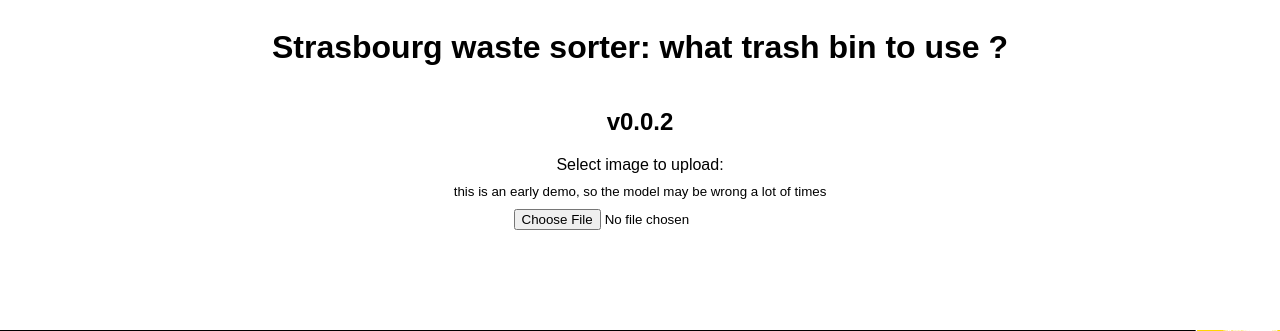
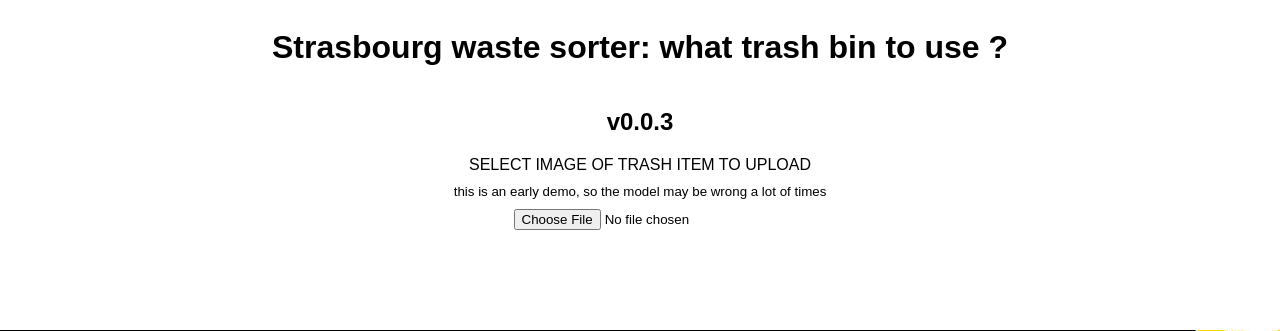
Before and after one commit to yactouat/SWS_waste-sorter, a Flask app: page / in a window 1280 px wide; the page is wider, and only the part inside the window is pictured. Shown: the top 331 px of that part. Run offline with Flask 3, Linux system fonts and the light colour scheme; parts of the project's set-up code (start-up, migrations or seed data) failed here and were passed over.

Commit message:
better call to action wording

```diff
--- a/templates/index.html
+++ b/templates/index.html
@@ -34,10 +34,10 @@
 <body>
 
 <h1>Strasbourg waste sorter: what trash bin to use ?</h1>
-<h2>v0.0.2</h2>
+<h2>v0.0.3</h2>
 
 <form id="upload-form" action="/predict" method="post" enctype="multipart/form-data">
-  <label for="waste_img">Select image to upload:</label>
+  <label for="waste_img">SELECT IMAGE OF TRASH ITEM TO UPLOAD</label>
   <small>this is an early demo, so the model may be wrong a lot of times</small>
   <input type="file" name="waste_img" id="waste_img">
 </form>
```
